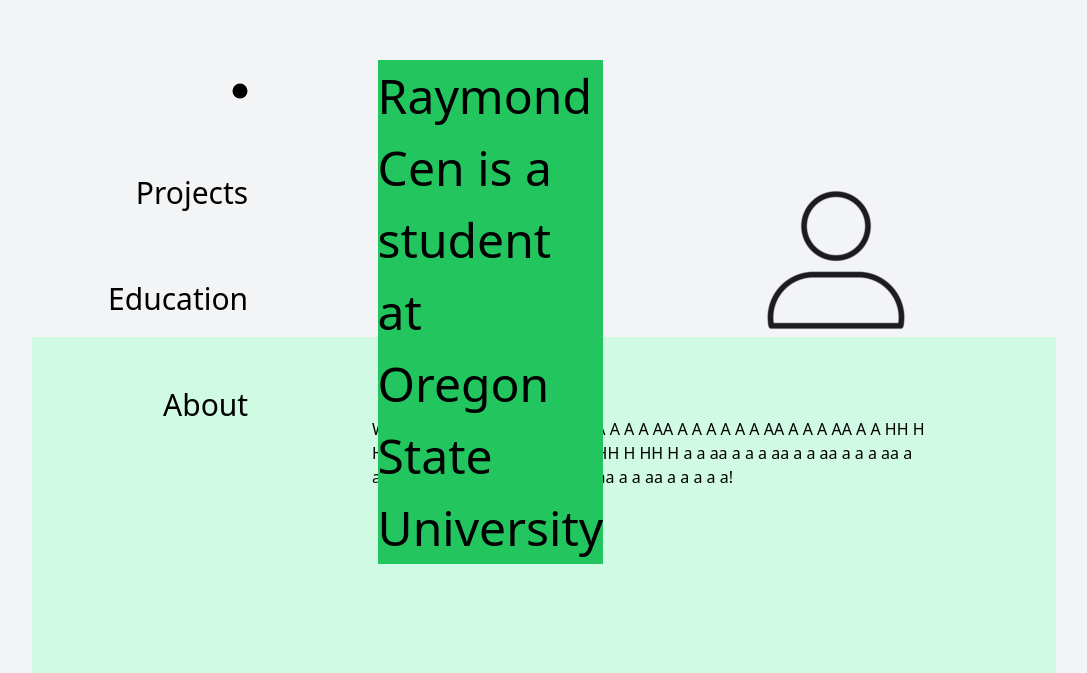
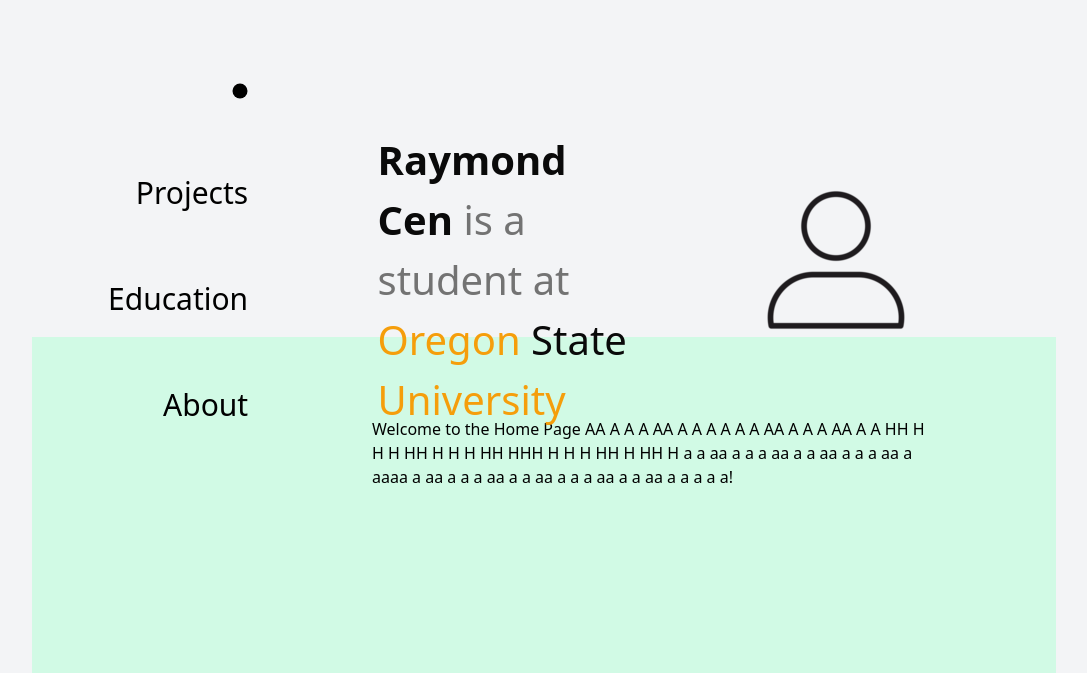
Before and after one commit to raymondcen/raymondportfolio, a React (Vite) app: page /#/ in a window 1280 px wide. Shown: the part 127-800 px from the top of the page, without its empty margins (96-1183 px from the left). Built offline with nearby package versions, Linux system fonts and the light colour scheme.

Commit message:
title text setup

```diff
--- a/src/pages/Home.jsx
+++ b/src/pages/Home.jsx
@@ -18,10 +18,10 @@
 
       <div className="flex-wrap inset-x-0 top-0 absolute bg-transparent h-[550px]  md:ml-[32vw] md:mr-[20vw] mt-[87px]"
       >
-        <div className="bg-green-500 text-[3rem] mt-[100px] ml-[5vw] mr-[400px] absolute">
-          <span>Raymond Cen</span>
+        <div className="text-neutral-500 bg-transparent md:text-[2.5rem] 2xl:text-[3rem] md:mt-[10px] xl:mt-[170px] ml-[5vw] mr-[300px] absolute">
+          <span className="font-[650] text-neutral-950">Raymond Cen</span>
           <span> is a student at </span>
-          <span>Oregon </span> <span>State </span> <span>University</span>
+          <span className="text-amber-500">Oregon </span> <span  className="text-neutral-950">State </span> <span className="text-amber-500">University</span>
         </div>
 
         <img
```
